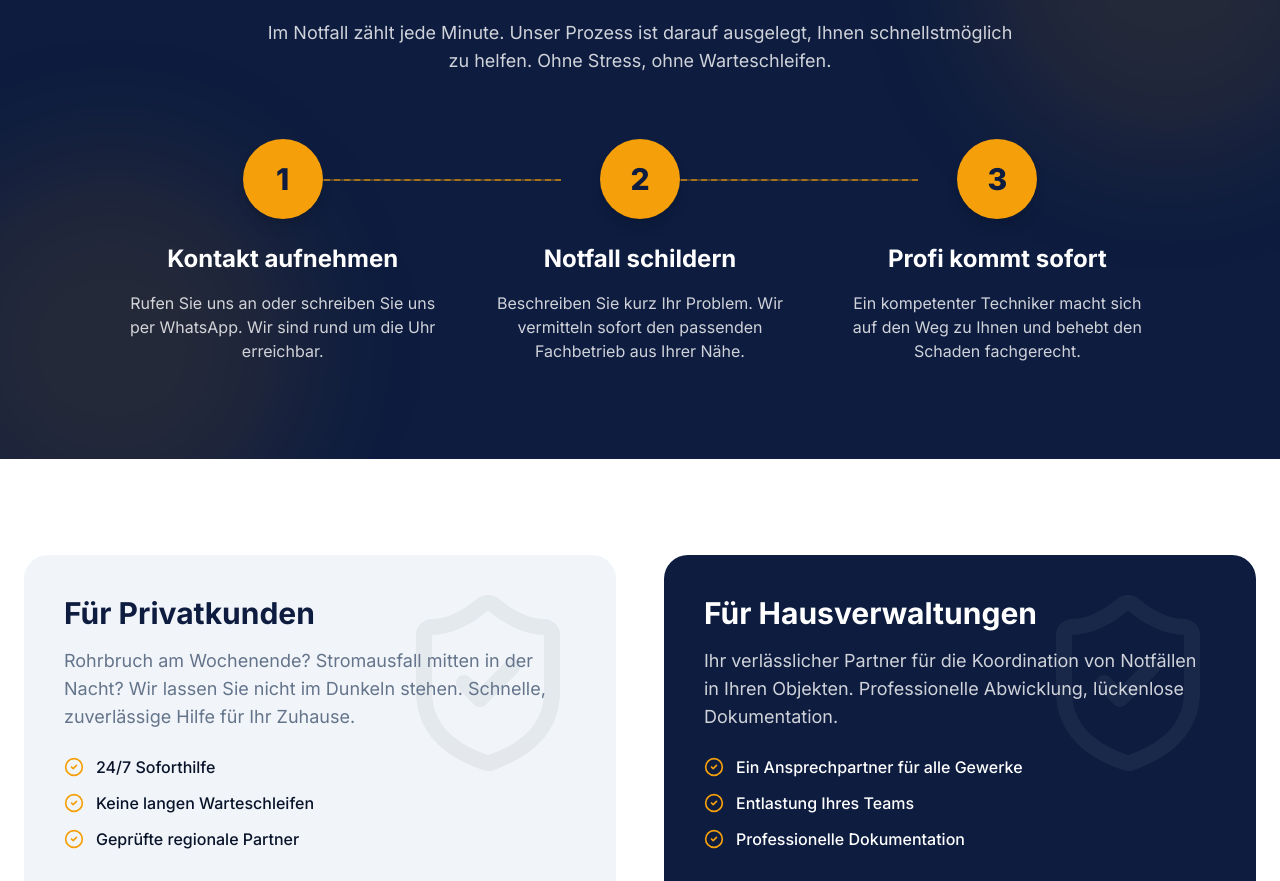
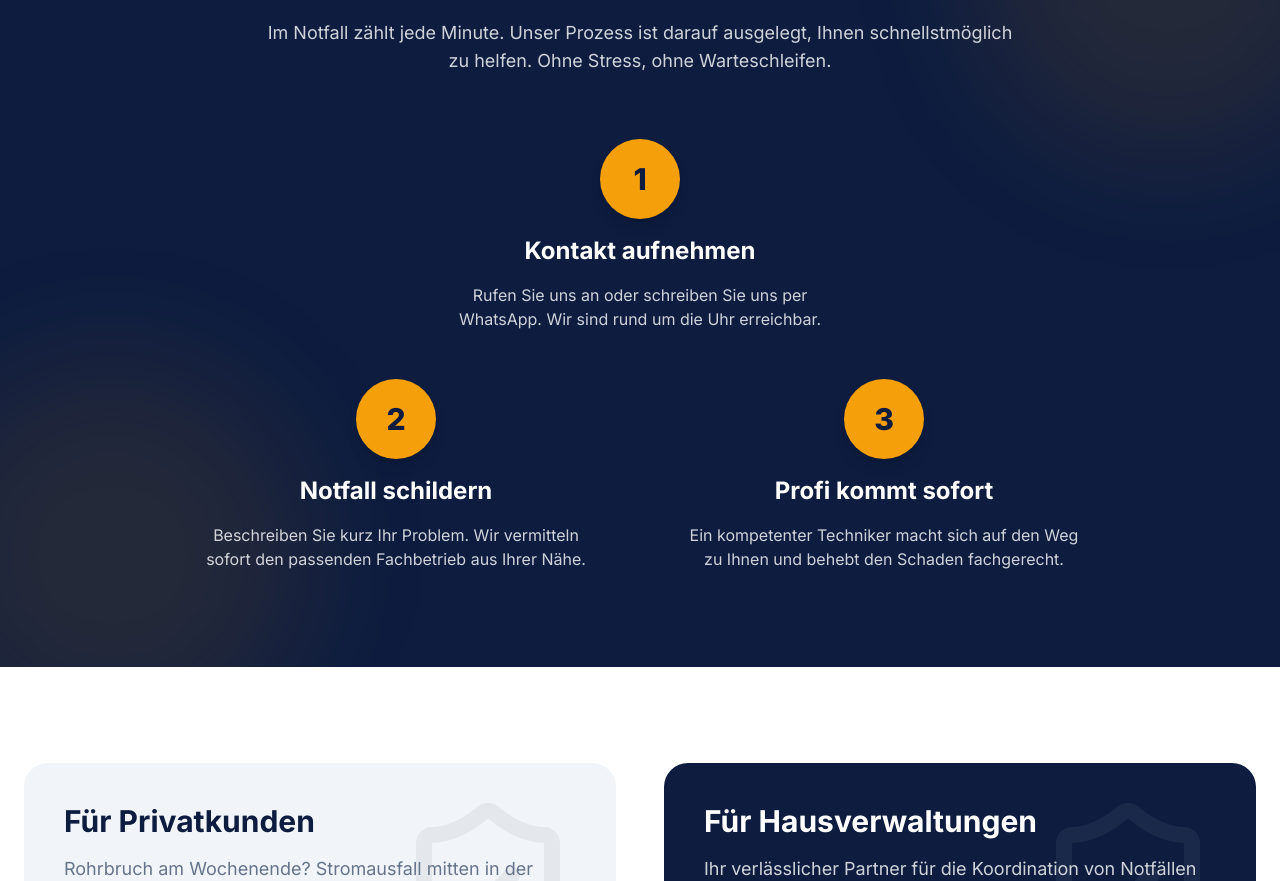
Before and after one commit to tufan8877/Notprofi24, a React (Vite) app: page / in a window 1280 px wide. Shown: the part 1800-2681 px from the top of the page. Built offline with nearby package versions, Linux system fonts and the light colour scheme.

Commit message:
Arrange process steps in compact triangle

```diff
--- a/src/pages/Home.tsx
+++ b/src/pages/Home.tsx
@@ -181,23 +181,25 @@ export default function Home() {
             </p>
           </div>
 
-          <div className="grid grid-cols-1 md:grid-cols-3 gap-12 text-center max-w-5xl mx-auto">
-            <div className="relative">
-              <div className="w-20 h-20 bg-secondary text-primary rounded-full flex items-center justify-center text-3xl font-black mx-auto mb-6 shadow-lg">1</div>
-              <h3 className="text-2xl font-bold mb-4">Kontakt aufnehmen</h3>
-              <p className="text-primary-foreground/80">Rufen Sie uns an oder schreiben Sie uns per WhatsApp. Wir sind rund um die Uhr erreichbar.</p>
-              <div className="hidden md:block absolute top-10 left-[60%] w-[80%] h-[2px] bg-secondary/30 border-t-2 border-dashed border-secondary/50" />
-            </div>
-            <div className="relative">
-              <div className="w-20 h-20 bg-secondary text-primary rounded-full flex items-center justify-center text-3xl font-black mx-auto mb-6 shadow-lg">2</div>
-              <h3 className="text-2xl font-bold mb-4">Notfall schildern</h3>
-              <p className="text-primary-foreground/80">Beschreiben Sie kurz Ihr Problem. Wir vermitteln sofort den passenden Fachbetrieb aus Ihrer Nähe.</p>
-              <div className="hidden md:block absolute top-10 left-[60%] w-[80%] h-[2px] bg-secondary/30 border-t-2 border-dashed border-secondary/50" />
-            </div>
-            <div className="relative">
-              <div className="w-20 h-20 bg-secondary text-primary rounded-full flex items-center justify-center text-3xl font-black mx-auto mb-6 shadow-lg">3</div>
-              <h3 className="text-2xl font-bold mb-4">Profi kommt sofort</h3>
-              <p className="text-primary-foreground/80">Ein kompetenter Techniker macht sich auf den Weg zu Ihnen und behebt den Schaden fachgerecht.</p>
+          <div className="relative max-w-4xl mx-auto text-center">
+            <div className="grid grid-cols-2 gap-x-5 gap-y-8 md:gap-x-20 md:gap-y-12 items-start">
+              <div className="col-span-2 max-w-sm mx-auto relative z-10">
+                <div className="w-20 h-20 bg-secondary text-primary rounded-full flex items-center justify-center text-3xl font-black mx-auto mb-4 shadow-lg">1</div>
+                <h3 className="text-xl md:text-2xl font-bold mb-2 md:mb-4">Kontakt aufnehmen</h3>
+                <p className="text-sm md:text-base text-primary-foreground/80">Rufen Sie uns an oder schreiben Sie uns per WhatsApp. Wir sind rund um die Uhr erreichbar.</p>
+              </div>
+
+              <div className="relative z-10">
+                <div className="w-20 h-20 bg-secondary text-primary rounded-full flex items-center justify-center text-3xl font-black mx-auto mb-4 shadow-lg">2</div>
+                <h3 className="text-lg md:text-2xl font-bold mb-2 md:mb-4">Notfall schildern</h3>
+                <p className="text-sm md:text-base text-primary-foreground/80">Beschreiben Sie kurz Ihr Problem. Wir vermitteln sofort den passenden Fachbetrieb aus Ihrer Nähe.</p>
+              </div>
+
+              <div className="relative z-10">
+                <div className="w-20 h-20 bg-secondary text-primary rounded-full flex items-center justify-center text-3xl font-black mx-auto mb-4 shadow-lg">3</div>
+                <h3 className="text-lg md:text-2xl font-bold mb-2 md:mb-4">Profi kommt sofort</h3>
+                <p className="text-sm md:text-base text-primary-foreground/80">Ein kompetenter Techniker macht sich auf den Weg zu Ihnen und behebt den Schaden fachgerecht.</p>
+              </div>
             </div>
           </div>
         </div>
```
